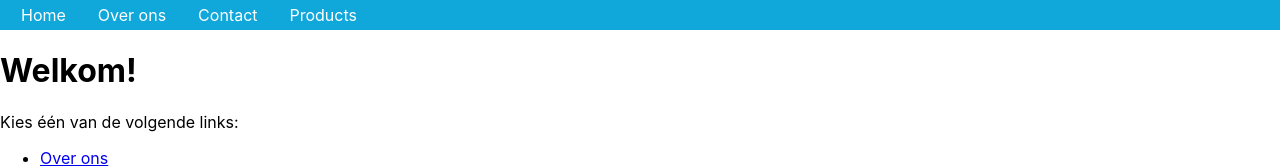
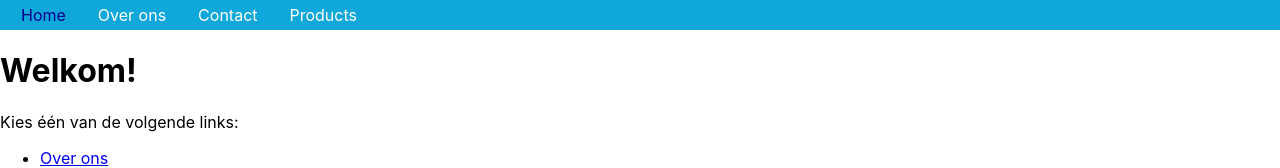
Before and after one commit to HOGENT-Web/RoutingDemo, a React (Vite) app: page / in a window 1280 px wide. Shown: the top 168 px of the page. Built offline with nearby package versions, Linux system fonts and the light colour scheme.

Commit message:
Add NavLink

```diff
--- a/src/Root.jsx
+++ b/src/Root.jsx
@@ -1,4 +1,9 @@
-import { Outlet, Link, useNavigate, ScrollRestoration } from 'react-router-dom';
+import {
+  Outlet,
+  NavLink,
+  useNavigate,
+  ScrollRestoration,
+} from 'react-router-dom';
 
 export default function Root() {
   const navigate = useNavigate();
@@ -12,16 +17,16 @@ export default function Root() {
       <nav>
         <ul>
           <li>
-            <Link to='/'>Home</Link>
+            <NavLink to='/'>Home</NavLink>
           </li>
           <li>
-            <Link to='/over'>Over ons</Link>
+            <NavLink to='/over'>Over ons</NavLink>
           </li>
           <li>
-            <Link to='/contact'>Contact</Link>
+            <NavLink to='/contact'>Contact</NavLink>
           </li>
           <li>
-            <Link to='/products'>Products</Link>
+            <NavLink to='/products'>Products</NavLink>
           </li>
         </ul>
       </nav>
--- a/src/index.css
+++ b/src/index.css
@@ -29,3 +29,7 @@ nav li {
 nav ul li a:hover {
   background-color: darkblue;
 }
+
+nav a.active {
+  color: darkblue;
+}
```
